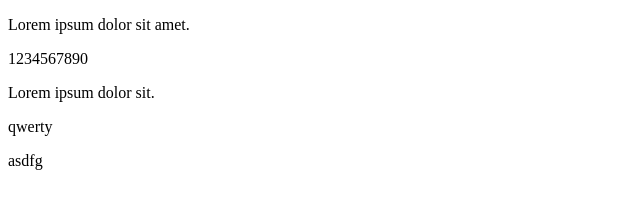
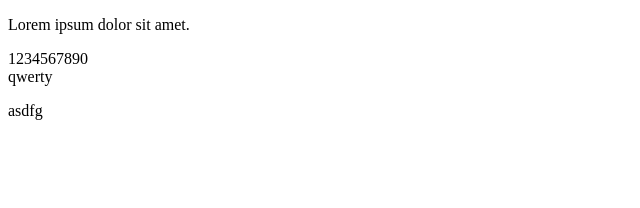
Before and after one commit to Maximalxx/tries, a plain HTML site: page index.html in a window 1280 px wide. Shown: the whole page, without its empty margins (0-640 px from the left). Drawn offline with Linux system fonts and the light colour scheme.

Commit message:
Add files via upload

```diff
--- a/index.html
+++ b/index.html
@@ -8,7 +8,7 @@
 <body>
     <p>Lorem ipsum dolor sit amet.</p>
     <span>1234567890</span>
-    <p>Lorem ipsum dolor sit.</p>
+
     <article>qwerty</article>
     <p>asdfg</p>
 </body>
```
